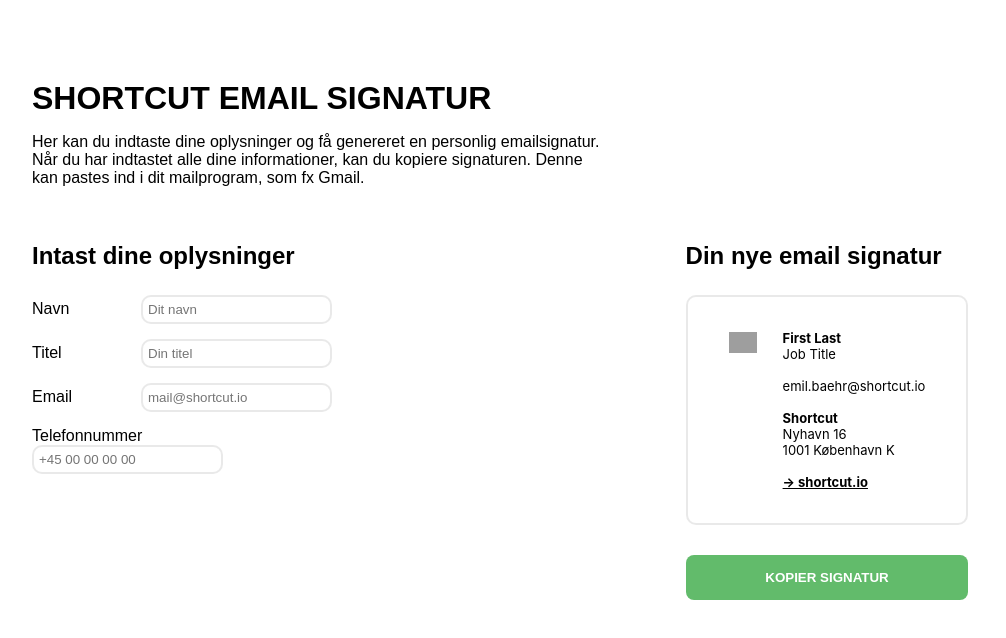
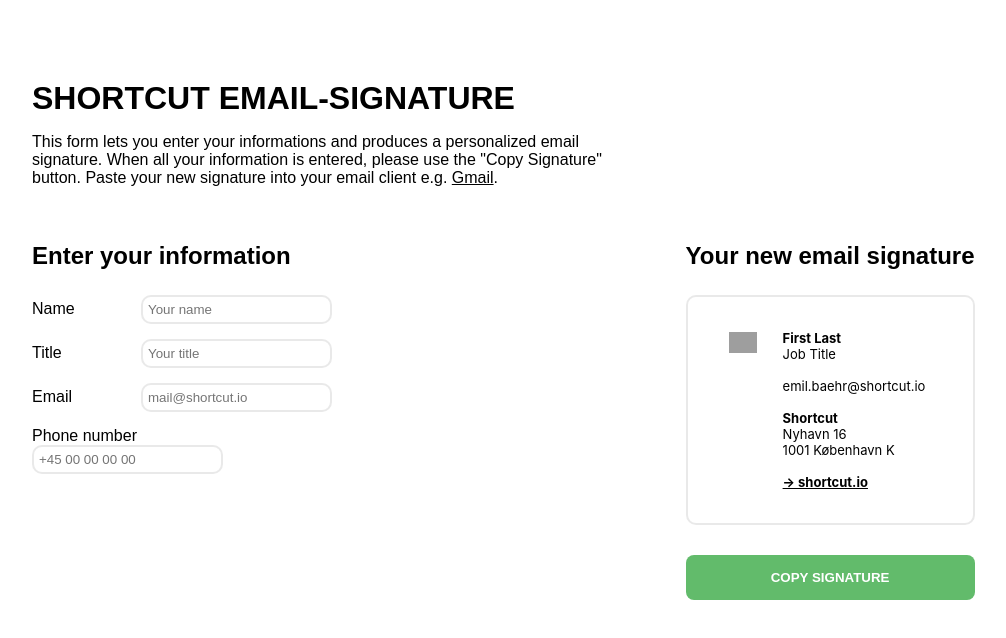
Before and after one commit to emilbaehr/signature, a plain HTML site: page index.html in a window 1280 px wide. Shown: the whole page, without its empty margins (8-1014 px from the left). Drawn offline with Linux system fonts and the light colour scheme; grey boxes are pictures that could not be loaded.

Commit message:
Update index.html
Copy translated to english

```diff
--- a/index.html
+++ b/index.html
@@ -59,6 +59,10 @@
             margin-bottom: 25px;
         }
 
+        a {
+            color: black;
+        }
+
         .info {
             font-family: var(--font-family-p);
             max-width: 65ch;
@@ -118,26 +122,23 @@
 
 <body>
     <div class="container">
-        <h1>Shortcut email signatur</h1>
+        <h1>Shortcut email-signature</h1>
         <p class="info">
-            Her kan du indtaste dine oplysninger og få genereret en personlig
-            emailsignatur. Når du har indtastet alle dine informationer, kan du
-            kopiere signaturen. Denne kan pastes ind i dit mailprogram, som fx
-            Gmail.
+            This form lets you enter your informations and produces a personalized email signature. When all your information is entered, please use the "Copy Signature" button. Paste your new signature into your email client e.g. <a href="https://support.google.com/mail/answer/8395?hl=en&co=GENIE.Platform%3DDesktop" target="_blank">Gmail</a>.
         </p>
         <div class="sections-container">
             <div class="form-section">
-                <h2>Intast dine oplysninger</h2>
+                <h2>Enter your information</h2>
 
                 <form>
                     <div class="form-input">
-                        <label for="name">Navn</label>
-                        <input type="text" id="name" name="name" placeholder="Dit navn" />
+                        <label for="name">Name</label>
+                        <input type="text" id="name" name="name" placeholder="Your name" />
                     </div>
 
                     <div class="form-input">
-                        <label for="job-title"> Titel </label>
-                        <input type="text" id="job-title" name="job-title" placeholder="Din titel" />
+                        <label for="job-title"> Title </label>
+                        <input type="text" id="job-title" name="job-title" placeholder="Your title" />
                     </div>
 
                     <div class="form-input">
@@ -146,14 +147,14 @@
                     </div>
 
                     <div class="form-input">
-                        <label for="phone-number"> Telefonnummer </label>
+                        <label for="phone-number"> Phone number</label>
                         <input type="tel" id="phone-number" name="phone-number" placeholder="+45 00 00 00 00" />
                     </div>
                 </form>
             </div>
 
             <div class="signature-section">
-                <h2>Din nye email signatur</h2>
+                <h2>Your new email signature</h2>
 
                 <div id="html-to-copy" class="form-border border">
                     <table style="
@@ -315,7 +316,7 @@
                 </div>
 
                 <div class="btn-spacing">
-                    <button class="btn">Kopier signatur</button>
+                    <button class="btn">Copy signature</button>
                 </div>
             </div>
         </div>
```
